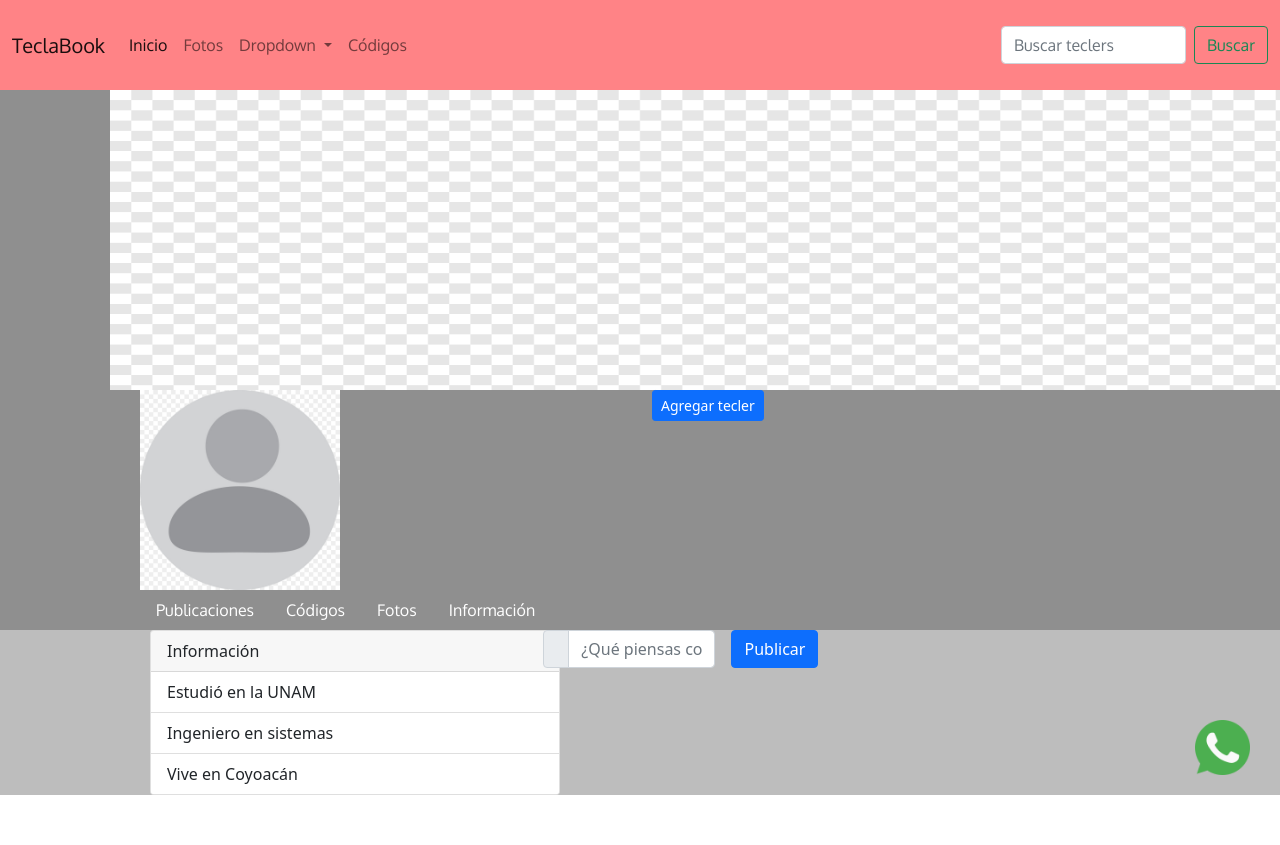
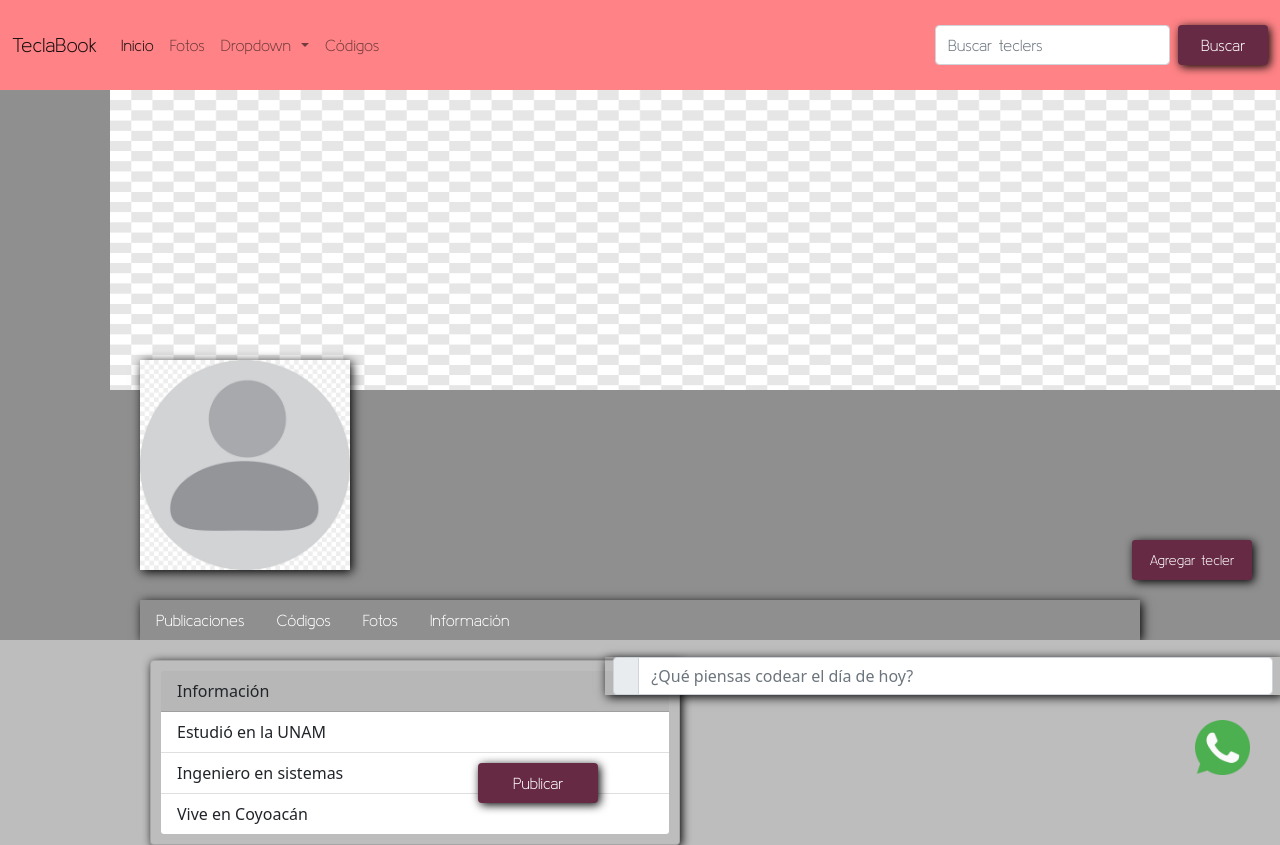
Before and after one commit to Rodrigomonsalve/Tecla_Book, a plain HTML site: page frontend/principal.html in a window 1280 px wide. Shown: the top 845 px of the page. Before the commit the page ends 800 px from the top, so only its background shows below. Drawn offline with nearby package versions, Linux system fonts and the light colour scheme.

Commit message:
09 de enero de 2022 2

```diff
--- a/frontend/css/amigos.scss
+++ b/frontend/css/amigos.scss
@@ -1,6 +1,9 @@
 @import url('https://fonts.googleapis.com/css2?family=Noto+Sans+KR:wght@500&family=Open+Sans&family=Roboto&display=swap');
 @import url('https://fonts.googleapis.com/css2?family=Bangers&display=swap');
 @import url('https://fonts.googleapis.com/css2?family=Fredoka+One&display=swap');
+@import url('https://fonts.googleapis.com/css2?family=Acme&display=swap');
+@import "global.scss";
+
 body{
     font-family: 'Fredoka One', cursive;
    background-color: #F4F5F7;
@@ -17,7 +20,7 @@ nav{
 .navbar-brand{
     font-weight: bold;
     font-size: 20px;
-    font-family: 'Fredoka One', cursive;
+    font-family: $tipo_letra;
 }
 .green{
     color: #10D875;
--- a/frontend/css/global.scss
+++ b/frontend/css/global.scss
@@ -0,0 +1,9 @@
+$color_fuerte:#672a44;
+$color_fuerte2:#8c3851;
+$color_fuerte3: #c35365;
+$color_suave: #ff8386;
+$color_suave2: #ffbea9;
+$color_neutro: white;
+$color_gris_fuerte:#bdbdbd;
+$color_gris_claro: #8f8f8f;
+$tipo_letra:'Kulim Park', sans-serif;
--- a/frontend/css/index.scss
+++ b/frontend/css/index.scss
@@ -1,4 +1,6 @@
 @import url('https://fonts.googleapis.com/css2?family=Oxygen:wght@300;400;700&display=swap');
+@import url('https://fonts.googleapis.com/css2?family=Acme&display=swap');
+@import "global.scss";
 
 .formulario1 {
     margin-left: 600px;
@@ -13,17 +15,17 @@
 .invitacion {
     font-size: 35px;
     text-align: center;
-    font-family: 'Oxygen', sans-serif;
+    font-family: $tipo_letra;
     font-weight: bold;
-    color: #672a44;
+    color: $color_fuerte;
 }
 
 .boton1 {
     margin-left: 72px;
     margin-top: 25px;
-    font-family: 'Oxygen', sans-serif;
-    background-color: #672a44;
-    color: white;
+    font-family: $tipo_letra;
+    background-color: $color_fuerte;
+    color:$color_neutro;
 }
 
 .boto1:hover{
@@ -33,7 +35,7 @@
 .input1{
     margin-right: 1px;
     margin-left: 7px;
-    font-family:'Oxygen', sans-serif;
+    font-family:$tipo_letra;
 }
 
 .input2{
@@ -44,27 +46,27 @@
     }
 
 label {
-    font-family: 'Oxygen', sans-serif;
+    font-family: $tipo_letra;
     margin-right: 5px;
 }
 
 .registro1 {
     text-align: center;
-    font-family: 'Oxygen', sans-serif;
+    font-family: $tipo_letra;
     margin-top: 20px;
     font-weight: bold;
     font-size: 17px;
 }
 
 body {
-    background-color: #ffbea9;
+    background-color: $color_suave2;
 }
 
 footer{
     text-align: center;
-    background-color: #672a44;
-    color:white;
-    font-family: 'Oxygen', sans-serif;
+    background-color: $color_fuerte;
+    color: $color_neutro;
+    font-family: tipo;
     padding: 10px ;
     font-size: 11px;
 }
--- a/frontend/css/index2.scss
+++ b/frontend/css/index2.scss
@@ -1,4 +1,7 @@
 @import url('https://fonts.googleapis.com/css2?family=Oxygen:wght@300;400;700&display=swap');
+@import url('https://fonts.googleapis.com/css2?family=Acme&display=swap');
+@import "global.scss";
+
 body {
     display: grid;
     background-color:white;
@@ -6,9 +9,9 @@ body {
 
 header {
     padding: 50px;
-    background-color:  #672a44;
+    background-color:  $color_fuerte;
     color:blanchedalmond;
-    font-family: 'Oxygen', sans-serif;
+    font-family: $tipo_letra;
     font-size: 85px;
     margin: 5px;
     text-align: center;
@@ -27,19 +30,19 @@ form {
 }
 
 h1 {
-    font-family: 'Oxygen', sans-serif;
+    font-family: $tipo_letra;
     text-align: center;
     color:#8c3851 ;
 }
 
 label {
-    font-family: 'Oxygen', sans-serif;
+    font-family: $tipo_letra;
     font-size: 25px;
     font-weight: 300;
 }
 
 p {
-    font-family: 'Oxygen', sans-serif;
+    font-family: $tipo_letra;
     font-size: 16px;
 }
 
@@ -53,14 +56,14 @@ input {
     border-radius: 4px;
     outline: none;
     border: none;
-    font-family: 'Oxygen', sans-serif;
+    font-family: $tipo_letra;
     font-size: 18px;
 }
 
 .formulario__checkbox {
     width: 5%;
     height: 20px;
-    font-family: 'Oxygen', sans-serif;
+    font-family: $tipo_letra;
     font-size: 18px;
     font-weight: 200
 }
@@ -68,7 +71,7 @@ input {
 .btn-enviar {
     width: 45%;
     height: 70px;
-    background-color: #672a44;
+    background-color: $color_fuerte;
     border-radius: 5px;
     border: none;
     outline: none;
@@ -82,16 +85,16 @@ button:hover {
 }
 
 button {
-    color: #672a44;
-    background-color: #672a44;
-    font-family: 'Oxygen', sans-serif;
+    color: $color_fuerte;
+    background-color: $color_fuerte;
+    font-family: $tipo_letra;
 
 }
 
 footer {
-    background-color: #672a44 ;
+    background-color: $color_fuerte;
     color: white;
-    font-family: 'Oxygen', sans-serif;
+    font-family: $tipo_letra;
     font-size: 20px;
 }
 
--- a/frontend/css/principal.scss
+++ b/frontend/css/principal.scss
@@ -1,8 +1,10 @@
 @import url('https://fonts.googleapis.com/css2?family=Oxygen:wght@300;400;700&display=swap');
+@import url('https://fonts.googleapis.com/css2?family=Kulim+Park:wght@200&display=swap');
+@import "global.scss";
 
 .barra1 {
-    background-color: #ff8386;
-    font-family: 'Oxygen', sans-serif;
+    background-color: $color_suave;
+    font-family: $tipo_letra;
     position: sticky;
     top:0;
     height: 90px;
@@ -16,8 +18,11 @@
 }
 
 .imagen_usuario{
-    width: 200px;
+    width: 210px;
     margin-left:140px;
+    position: relative;
+    bottom: 30px;
+    box-shadow:2px 2px 10px black;
 }
 
 .imagenes {
@@ -30,21 +35,29 @@
 
 .cuerpo {
     background-color: rgb(189, 189, 189);
+
 }
 
 .informacion {
     margin-left:150px;
-
+    background-color: $color_gris_fuerte;
+    box-shadow:2px 2px 10px black;
+    padding: 10px;
+    width: 530px;
+    margin-top: 20px;
 
 }
 
 .navegador {
     margin-left: 140px;
+    margin-right:140px;
+    box-shadow:2px 2px 10px black;
 }
 
 .texto-navegador{
     color: rgb(255, 255, 255);
-    font-family: 'Oxygen', sans-serif;
+    font-family: $tipo_letra;
+
 }
 
 .mensaje {
@@ -55,3 +68,64 @@
     margin-right:30px;
     margin-bottom: 25px;
 }
+
+.boton_amigo {
+    background-color: $color_fuerte;
+    border: $color_fuerte;
+    position: relative;
+    top: 150px;
+    left: 480px;
+    width: 120px;
+    height: 40px;
+    box-shadow:2px 2px 10px black;
+    font-family: $tipo_letra;
+
+}
+
+.boton_amigo:hover {
+    background-color: $color_fuerte3;
+    color: black;
+}
+
+.boton_publicar {
+    background-color: $color_fuerte;
+    border: $color_fuerte;
+    width: 120px;
+    height: 40px;
+    position:relative;
+    right: 65px;
+    top: 60px;
+    box-shadow:2px 2px 10px black;
+    font-family: $tipo_letra;
+}
+
+.boton_publicar:hover {
+    background-color: $color_fuerte3;
+    color: black;
+}
+
+.formato_publicar {
+    position: relative;
+    left: 70px;
+    width: 676px;
+    margin-top: 25px;
+    box-shadow:2px 2px 10px black;
+}
+
+.boton1 {
+    background-color: $color_fuerte;
+    border: $color_fuerte;
+    width: 120px;
+    height: 40px;
+    box-shadow:2px 2px 10px black;
+    color:$color_neutro;
+    font-family: $tipo_letra;
+
+
+}
+
+.boton1:hover {
+    background-color: $color_fuerte3;
+    color: black;
+
+}
--- a/frontend/principal.html
+++ b/frontend/principal.html
@@ -57,7 +57,7 @@
             <img src="img/usuario.jpg" class="imagen_usuario">
           </div>
           <div class="col-6">
-            <button type="button" class="btn btn-primary btn-sm">Agregar tecler</button>
+            <button type="button" class="btn btn-primary btn-sm boton_amigo">Agregar tecler</button>
           </div>
         </div>
             <div class="col-12">
@@ -74,7 +74,7 @@
           <div class="col-12 cuerpo">
             <div class="row contenido">
             <div class="col-5">
-              <div class="card informacion" style="width: 410px;">
+              <div class="card informacion">
                 <div class="card-header">
                   Información
                 </div>
@@ -87,16 +87,16 @@
             </div>
             <div class="col-7">
               <form class="row gx-3 gy-2 align-items-center">
-                <div class="col-sm-3">
+                <div class="col-sm-3 formato_publicar">
                   <label class="visually-hidden" for="specificSizeInputGroupUsername">Username</label>
                   <div class="input-group">
                     <div class="input-group-text"></div>
-                    <input type="text" class="form-control" id="specificSizeInputGroupUsername" placeholder="¿Qué piensas codear el día de hoy">
+                    <input type="text" class="form-control espacio_publicar" id="specificSizeInputGroupUsername" placeholder="¿Qué piensas codear el día de hoy?">
                   </div>
                 </div>
 
                 <div class="col-auto">
-                  <button type="submit" class="btn btn-primary">Publicar</button>
+                  <button type="submit" class="btn btn-primary boton_publicar">Publicar</button>
                 </div>
               </form>
             </div>
```
Also changed, not shown: frontend/css/amigos.css, frontend/css/principal.css, 1 other file.
